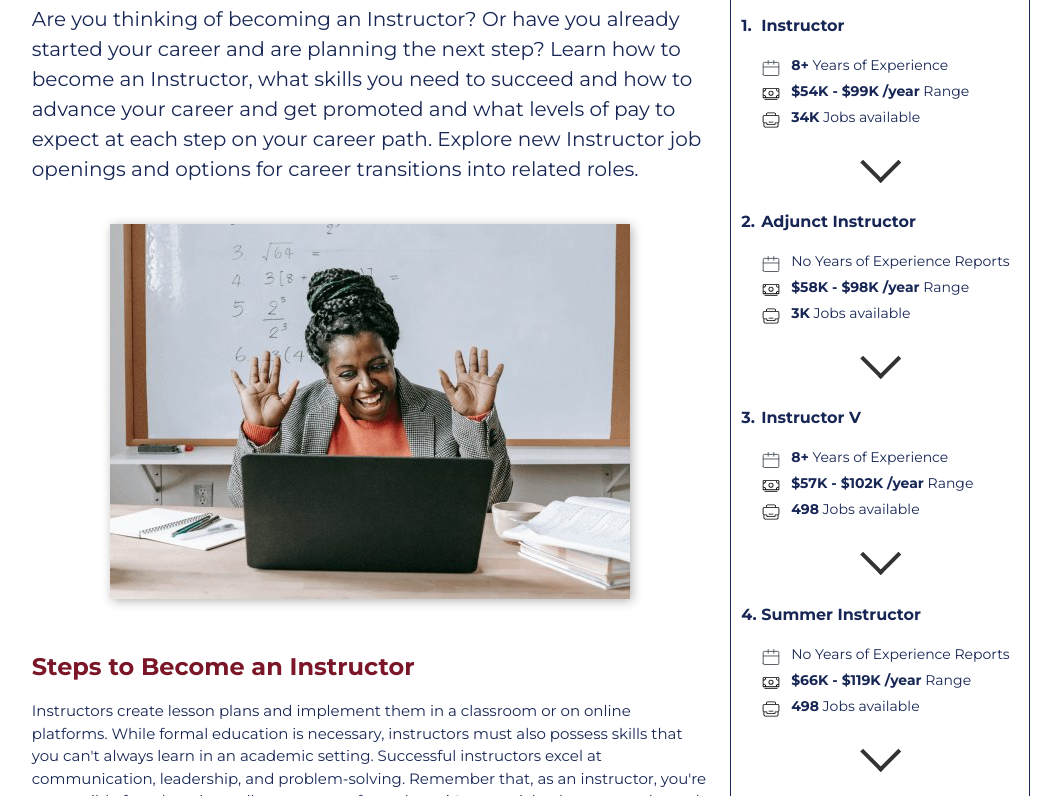
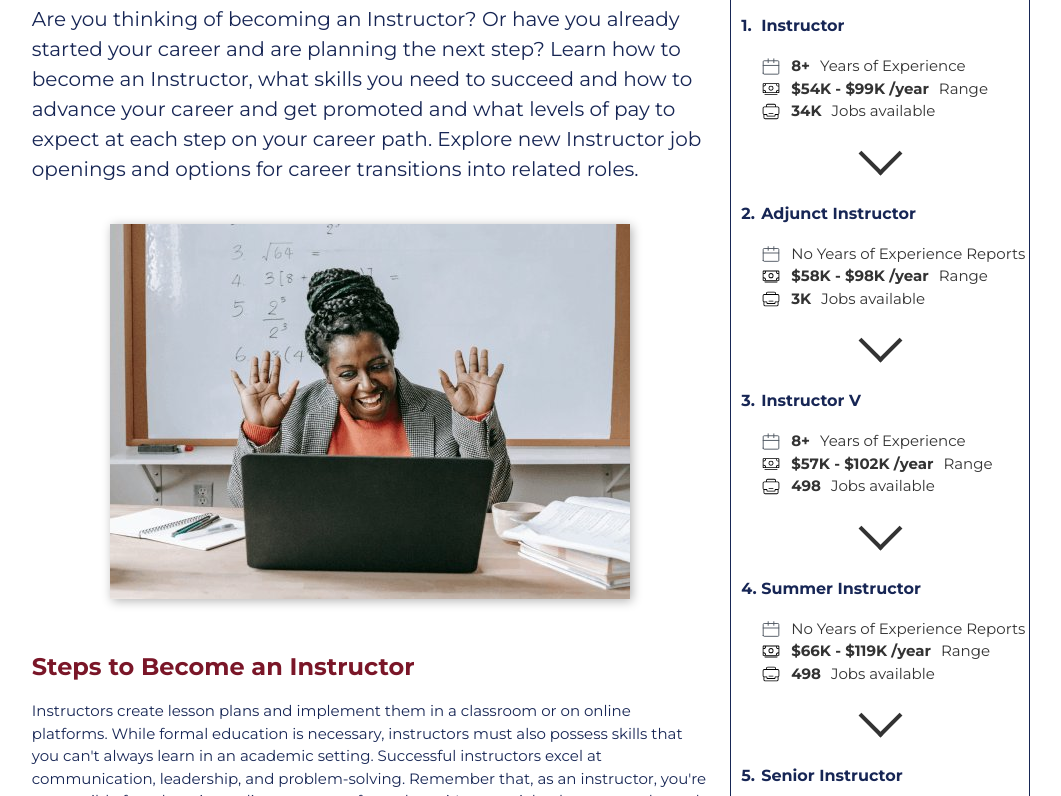
Before and after one commit to XaSaMa/web, a plain HTML site: page become-an-instructor.html in a window 1280 px wide. Shown: the part 200-996 px from the top of the page, without its empty margins (109-1170 px from the left). Drawn offline with Linux system fonts and the light colour scheme.

Commit message:
Update become-an-instructor.html

```diff
--- a/become-an-instructor.html
+++ b/become-an-instructor.html
@@ -134,9 +134,7 @@
                                 <div class="steps-content">
                                     <h3 class="title-list" id="anchor2">Apply for teaching assistant positions</h3>
                                     <p>While completing your degree, you should apply for teaching assistant (<abbr title="Teaching Assistant">TA</abbr>) positions at your college, which can give you practical experience and look good on your resume. Undergrad TAs typically assist professors with grading papers and proctoring exams. If you work as a TA in grad school, you can expect to teach classes, work with students in lab settings, and assist the professor with research.</p>
-                                    <a href="#">
                                         <button class="apply-button-2">Apply Now</button>
-                                    </a>
                                 </div>
                             </li>
                             <li class="list-number">
@@ -145,9 +143,7 @@
                                     <div class="two-paragrafs">
                                     <p class="first-paragraf">After you've earned your degree and gained experience as a TA, it's time to apply for instructor jobs. It's isn't uncommon for instructors to start in entry-level <a href="https://www.glassdoor.com/Job/adjunct-professor-jobs-SRCH_KO0,17.htm">positions like adjunct instructor</a> or assistant instructor, so don't get discouraged if you don't land your dream job right away. These positions will allow you to hone your skills and get further acclimated to a classroom setting.</p>
                                     <p>With more schools offering a remote learning model, you might find several openings available for online <a href="https://www.glassdoor.com/Job/online-instructor-jobs-SRCH_KO0,17.htm">instructor jobs</a>.  You might even consider becoming a private tutor, educational consultant, or curriculum writer, especially if you've been working as an instructor and need a change of scenery.</p>
-                                    <a href="#">
                                         <button class="apply-button-2">Apply Now</button>
-                                    </a>
                                     </div>
                                 </div>
                             </li>
@@ -173,79 +169,79 @@
                                     <h3>Instructor</h3>
                                     <div class="step-content-text">
                                         <img src="img/calendar.svg" alt="academic icon">
-                                        <p><span class="bold">8+</span> Years of Experience</p>
+                                        <span class="bold">8+</span> Years of Experience
                                     </div>
                                     <div class="step-content-text">
                                         <img src="img/money.svg" alt="academic icon">
-                                        <p><span class="bold">$54K - $99K /year</span> Range</p>
+                                        <span class="bold">$54K - $99K /year</span> Range
                                     </div>
                                     <div class="step-content-text">
                                         <img src="img/wallet.svg" alt="academic icon">
-                                        <p><span class="bold">34K</span> Jobs available</p>
+                                        <span class="bold">34K</span> Jobs available
                                     </div>
                                 </li>
-                                <p><span class="chevron bottom"></span></p>
+                                <span class="chevron bottom"></span>
                                 <li class="icp-list-number">
                                     <h3>Adjunct Instructor</h3>
                                     <div class="step-content-text">
                                         <img src="img/calendar.svg" alt="academic icon">
-                                        <p>No Years of Experience Reports</p>
+                                        No Years of Experience Reports
                                     </div>
                                     <div class="step-content-text">
                                         <img src="img/money.svg" alt="academic icon">
-                                        <p><span class="bold">$58K - $98K /year</span> Range</p>
+                                        <span class="bold">$58K - $98K /year</span> Range
                                     </div>
                                     <div class="step-content-text">
                                         <img src="img/wallet.svg" alt="academic icon">
-                                        <p><span class="bold">3K</span> Jobs available</p>
+                                        <span class="bold">3K</span> Jobs available
                                     </div>
                                 </li>
-                                <p><span class="chevron bottom"></span></p>
+                                <span class="chevron bottom"></span>
                                 <li class="icp-list-number">
                                     <h3>Instructor V</h3>
                                     <div class="step-content-text">
                                         <img src="img/calendar.svg" alt="academic icon">
-                                        <p><span class="bold">8+</span> Years of Experience</p>
+                                        <span class="bold">8+</span> Years of Experience
                                     </div>
                                     <div class="step-content-text">
                                         <img src="img/money.svg" alt="academic icon">
-                                        <p><span class="bold">$57K - $102K /year</span> Range</p>
+                                        <span class="bold">$57K - $102K /year</span> Range
                                     </div>
                                     <div class="step-content-text">
                                         <img src="img/wallet.svg" alt="academic icon">
-                                        <p><span class="bold">498</span> Jobs available</p>
+                                        <span class="bold">498</span> Jobs available
                                     </div>
                                 </li>
-                                <p><span class="chevron bottom"></span></p>
+                                <span class="chevron bottom"></span>
                                 <li class="icp-list-number">
                                     <h3>Summer Instructor</h3>
                                     <div class="step-content-text">
                                         <img src="img/calendar.svg" alt="academic icon">
-                                        <p>No Years of Experience Reports</p>
+                                        No Years of Experience Reports
                                     </div>
                                     <div class="step-content-text">
                                         <img src="img/money.svg" alt="academic icon">
-                                        <p><span class="bold">$66K - $119K /year</span> Range</p>
+                                        <span class="bold">$66K - $119K /year</span> Range
                                     </div>
                                     <div class="step-content-text">
                                         <img src="img/wallet.svg" alt="academic icon">
-                                        <p><span class="bold">498</span> Jobs available</p>
+                                        <span class="bold">498</span> Jobs available
                                     </div>
                                 </li>
-                                <p><span class="chevron bottom"></span></p>
+                                <span class="chevron bottom"></span>
                                 <li class="icp-list-number">
                                     <h3>Senior Instructor</h3>
                                     <div class="step-content-text">
                                         <img src="img/calendar.svg" alt="academic icon">
-                                        <p><span class="bold">2 - 4</span> Years of Experience</p>
+                                        <span class="bold">2 - 4</span> Years of Experience
                                     </div>
                                     <div class="step-content-text">
                                         <img src="img/money.svg" alt="academic icon">
-                                        <p><span class="bold">$74K - $131K /year</span> Range</p>
+                                        <span class="bold">$74K - $131K /year</span> Range
                                     </div>
                                     <div class="step-content-text">
                                         <img src="img/wallet.svg" alt="academic icon">
-                                        <p><span class="bold">2K</span> Jobs available</p>
+                                        <span class="bold">2K</span> Jobs available
                                     </div>
                                 </li>
                             </ol>
@@ -253,8 +249,6 @@
                     </div>
                 </div>
             </div>
-        </div>
-    </div>
 </main>
 
 <footer>
```
